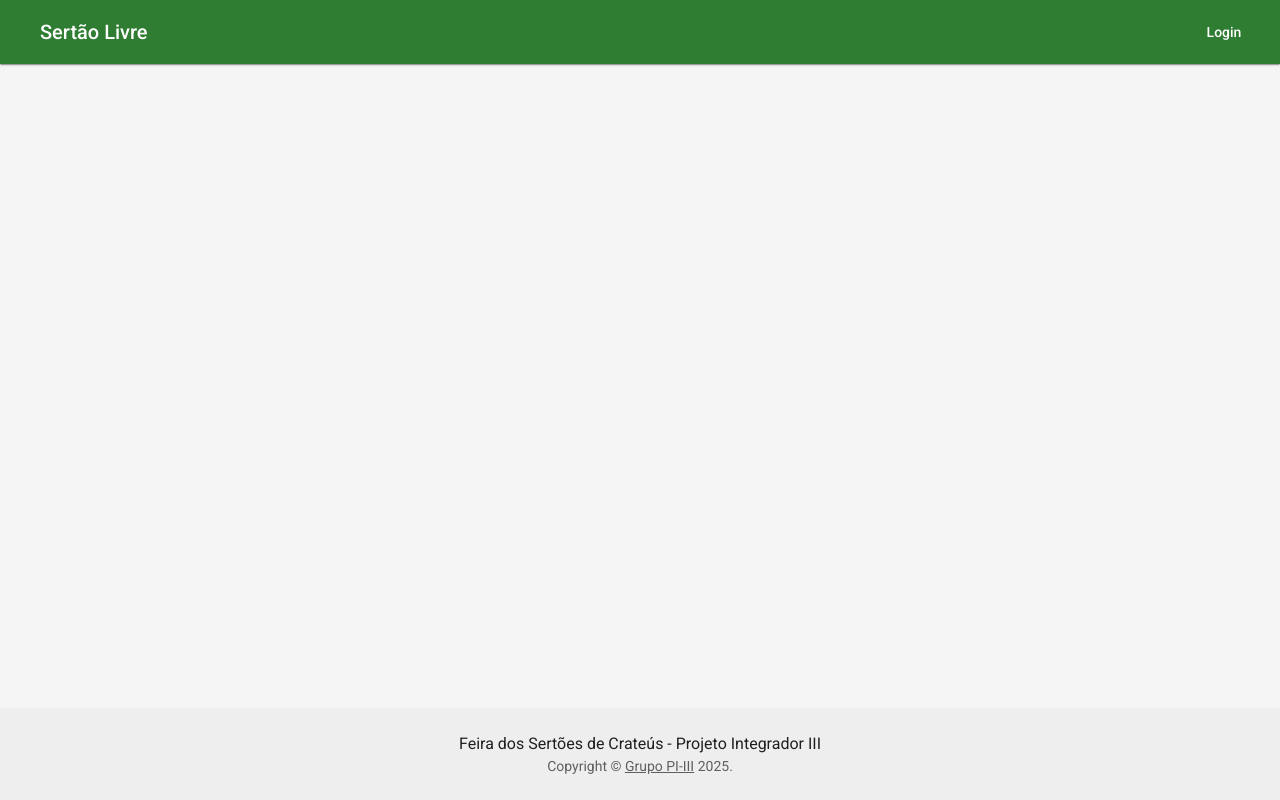
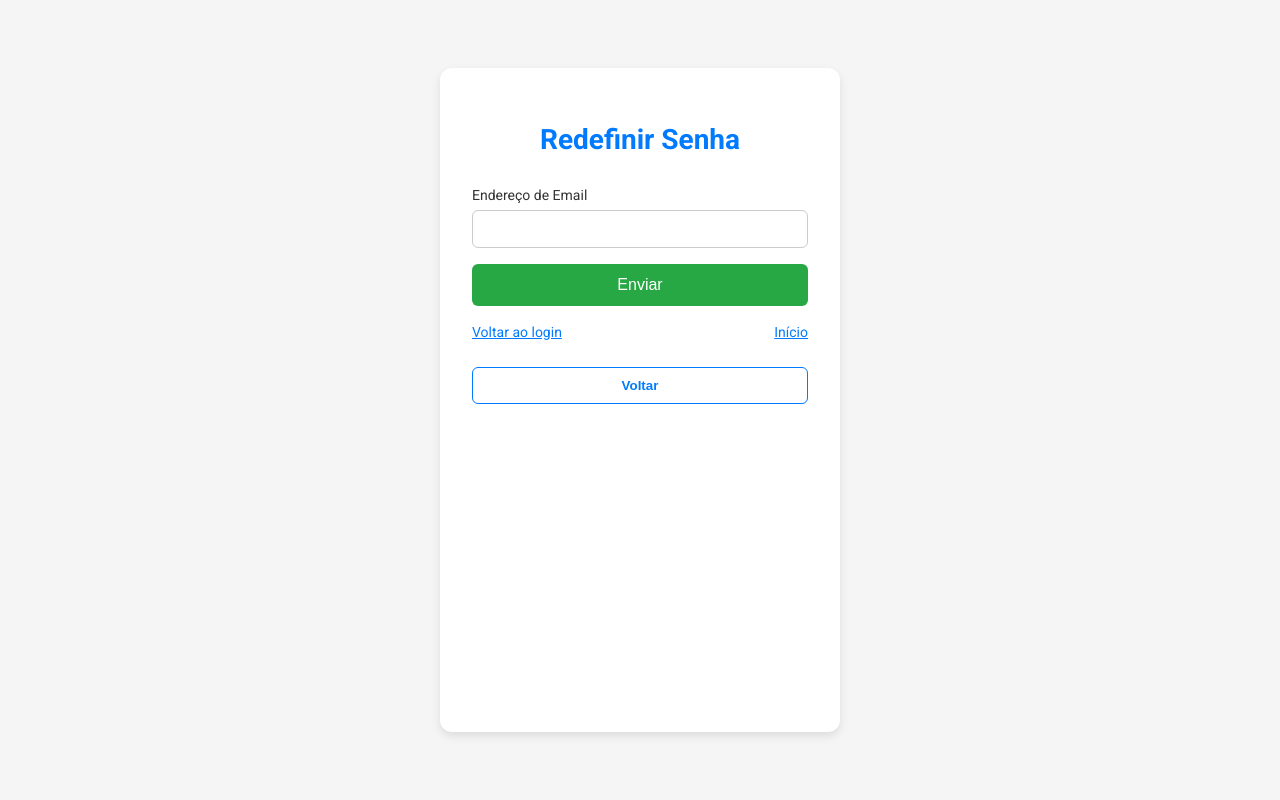
Before and after one commit to romariolo/projeto_integrador3, a React (Create React App) app in the folder frontend/: page /esqueci-senha in a window 1280 px wide. Built offline with nearby package versions, Linux system fonts and the light colour scheme; some icons are missing.

Commit message:
including ForgotPassPage and increasing cards on hover

```diff
--- a/frontend/public/index.html
+++ b/frontend/public/index.html
@@ -9,7 +9,7 @@
       name="description"
       content="Web site created using create-react-app"
     />
-    <link rel="apple-touch-icon" href="%PUBLIC_URL%/logo192.png" />
+    <link rel="apple-touch-icon" href="download.png" />
     <!--
       manifest.json provides metadata used when your web app is installed on a
       user's mobile device or desktop. See https://developers.google.com/web/fundamentals/web-app-manifest/
--- a/frontend/src/App.js
+++ b/frontend/src/App.js
@@ -1,12 +1,10 @@
-// ficheiro: frontend/src/App.js
-
 import React from "react";
-import { Routes, Route, useNavigate, useLocation } from "react-router-dom"; // Importe o useLocation
+import { Routes, Route, useNavigate, useLocation, Navigate } from "react-router-dom";
 import { useAuth } from "./context/AuthContext";
 import { Box, CssBaseline } from '@mui/material';
 import "./styles/App.css";
 
-// Importações
+// Importações de páginas
 import Header from "./components/Header";
 import Footer from "./components/layout/Footer";
 import ProductsPage from "./pages/ProductsPage";
@@ -19,7 +17,7 @@ import CartPage from './pages/CartPage';
 import CheckoutPage from './pages/CheckoutPage';
 import OrderSuccessPage from './pages/OrderSuccessPage';
 import MyOrdersPage from './pages/MyOrdersPage';
-import { Navigate } from "react-router-dom";
+import ForgotPassPage from './pages/ForgotPassPage';
 
 function ProtectedRoute({ children, allowedRoles }) {
   const { user } = useAuth();
@@ -32,15 +30,14 @@ function ProtectedRoute({ children, allowedRoles }) {
 function App() {
   const { user, logout } = useAuth();
   const navigate = useNavigate();
-  const location = useLocation(); // Hook para saber a URL atual
+  const location = useLocation();
 
   const handleLogout = () => {
     logout();
     navigate("/login");
   };
 
-  // Define em que páginas o cabeçalho e o rodapé devem aparecer
-  const showLayout = !['/login', '/register'].includes(location.pathname);
+  const showLayout = !['/login', '/register', '/esqueci-senha'].includes(location.pathname);
 
   return (
     <Box sx={{ display: 'flex', flexDirection: 'column', minHeight: '100vh' }}>
@@ -52,8 +49,9 @@ function App() {
           {/* Rotas Públicas */}
           <Route path="/" element={<ProductsPage />} />
           <Route path="/produtos/:productId" element={<ProductDetailPage />} />
-          <Route path="/login" element={<LoginPage />} /> {/* Não precisa mais do onBack */}
+          <Route path="/login" element={<LoginPage />} />
           <Route path="/register" element={<RegisterPage />} />
+          <Route path="/esqueci-senha" element={<ForgotPassPage />} />
           <Route path="/pedido-confirmado" element={<OrderSuccessPage />} />
 
           {/* Rotas Protegidas */}
--- /dev/null
+++ b/frontend/src/pages/ForgotPassPage.js
@@ -0,0 +1,65 @@
+import React, { useState } from 'react';
+import { useNavigate, Link } from 'react-router-dom';
+import '../styles/ForgotPassPage.css';
+
+function ForgotPassPage() {
+  const [email, setEmail] = useState('');
+  const [error, setError] = useState('');
+  const [submitted, setSubmitted] = useState(false);
+  const navigate = useNavigate();
+
+  const handleSubmit = async (e) => {
+    e.preventDefault();
+    setError('');
+    setSubmitted(false);
+
+    try {
+      const response = await fetch('http://localhost:3000/api/auth/forgot-password', {
+        method: 'POST',
+        headers: { 'Content-Type': 'application/json' },
+        body: JSON.stringify({ email }),
+      });
+
+      const data = await response.json();
+      if (!response.ok) {
+        throw new Error(data.message || 'Erro ao solicitar redefinição.');
+      }
+
+      setSubmitted(true);
+    } catch (err) {
+      setError(err.message);
+    }
+  };
+
+  return (
+    <div className="login-container">
+      <h1 className="login-title">Redefinir Senha</h1>
+      <form className="login-form" onSubmit={handleSubmit}>
+        <div className="form-group">
+          <label htmlFor="email">Endereço de Email</label>
+          <input
+            id="email"
+            type="email"
+            required
+            value={email}
+            onChange={(e) => setEmail(e.target.value)}
+          />
+        </div>
+        {error && <div className="error-message">{error}</div>}
+        {submitted && (
+          <div className="success-message">
+            Instruções de redefinição enviadas para seu email.
+          </div>
+        )}
+        <button type="submit" className="login-button">Enviar</button>
+      </form>
+      <div className="login-links">
+        <Link to="/login" className="link-button">Voltar ao login</Link>
+        <Link to="/" className="link-button">Início</Link>
+      </div>
+      <button onClick={() => navigate(-1)} className="back-button">Voltar</button>
+    </div>
+  );
+}
+
+export default ForgotPassPage;
--- a/frontend/src/pages/LoginPage.js
+++ b/frontend/src/pages/LoginPage.js
@@ -104,7 +104,7 @@ function LoginPage() {
             <Button component={Link} to="/register" size="small">
               Novo usuário
             </Button>
-            <Button size="small">
+            <Button component={Link} to="/esqueci-senha" size="small">
               Esqueci a senha
             </Button>
           </Box>
--- a/frontend/src/pages/ProductsPage.js
+++ b/frontend/src/pages/ProductsPage.js
@@ -94,7 +94,17 @@ function ProductsPage() {
                                 to={`/produtos/${id}`}
                                 sx={{ textDecoration: 'none', color: 'inherit', height: '100%' }}
                             >
-                                <Card sx={{ height: '100%', display: 'flex', flexDirection: 'column' }}>
+                                <Card
+                                    sx={{
+                                        height: '100%',
+                                        display: 'flex',
+                                        flexDirection: 'column',
+                                        transition: 'transform 0.3s ease',
+                                        '&:hover': {
+                                            transform: 'scale(1.05)'
+                                        }
+                                    }}
+                                >
                                     <CardMedia
                                         component="img"
                                         image={imageUrl
--- a/frontend/src/pages/RegisterPage.js
+++ b/frontend/src/pages/RegisterPage.js
@@ -1,5 +1,3 @@
-// ficheiro: frontend/src/pages/RegisterPage.js
-
 import React, { useState } from 'react';
 import { useNavigate, Link } from 'react-router-dom';
 import { useAuth } from '../context/AuthContext';
--- /dev/null
+++ b/frontend/src/styles/ForgotPassPage.css
@@ -0,0 +1,107 @@
+.login-container {
+  width: 100%;
+  max-width: 400px;
+  background-color: white;
+  padding: 32px;
+  border-radius: 12px;
+  box-shadow: 0 4px 10px rgba(0, 0, 0, 0.1);
+  margin: 48px auto;
+}
+
+.login-title {
+  font-size: 28px;
+  font-weight: bold;
+  color: #007bff;
+  text-align: center;
+  margin-bottom: 24px;
+}
+
+.login-form {
+  display: flex;
+  flex-direction: column;
+  gap: 16px;
+}
+
+.form-group {
+  display: flex;
+  flex-direction: column;
+}
+
+.form-group label {
+  margin-bottom: 4px;
+  font-size: 14px;
+  color: #333;
+}
+
+.form-group input {
+  padding: 10px;
+  border: 1px solid #ccc;
+  border-radius: 6px;
+  font-size: 14px;
+}
+
+.login-button {
+  padding: 12px;
+  background-color: #28a745;
+  color: white;
+  border: none;
+  border-radius: 6px;
+  font-size: 16px;
+  cursor: pointer;
+  transition: background 0.3s;
+}
+
+.login-button:hover {
+  background-color: #0056b3;
+}
+
+.login-links {
+  display: flex;
+  justify-content: space-between;
+  margin-top: 16px;
+}
+
+.link-button {
+  background: none;
+  border: none;
+  color: #007bff;
+  font-size: 14px;
+  cursor: pointer;
+  padding: 0;
+  text-decoration: underline;
+}
+
+.link-button:hover {
+  color: #0056b3;
+}
+
+.back-button {
+  margin-top: 24px;
+  width: 100%;
+  padding: 10px;
+  border: 1px solid #007bff;
+  background: none;
+  color: #007bff;
+  font-weight: bold;
+  border-radius: 6px;
+  cursor: pointer;
+  transition: background-color 0.3s;
+}
+
+.back-button:hover {
+  background-color: #7879df;
+}
+
+.error-message {
+  color: #dc3545;
+  font-size: 14px;
+  margin-top: -8px;
+  margin-bottom: 8px;
+}
+
+.success-message {
+  color: #28a745;
+  font-size: 14px;
+  margin-top: -8px;
+  margin-bottom: 8px;
+}
```
